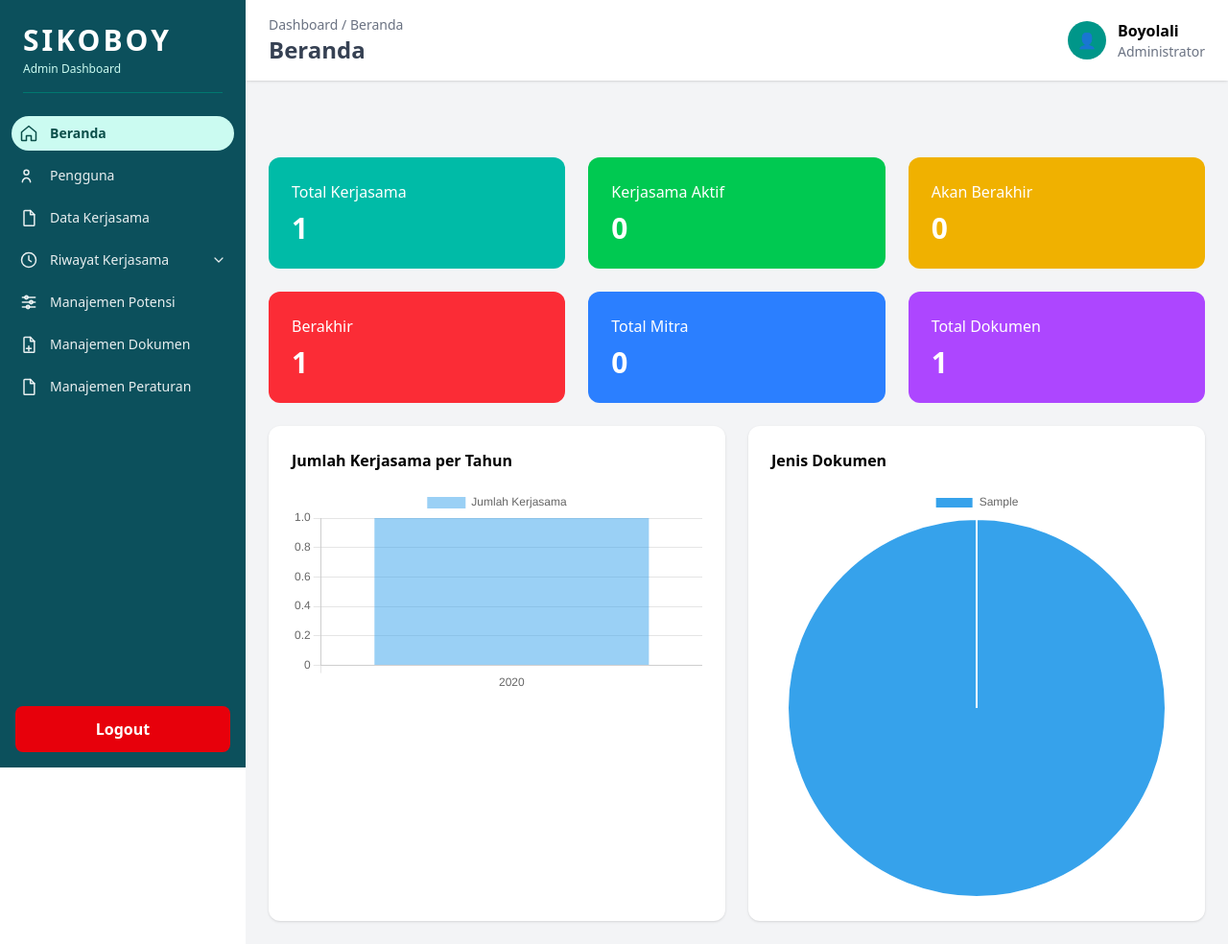
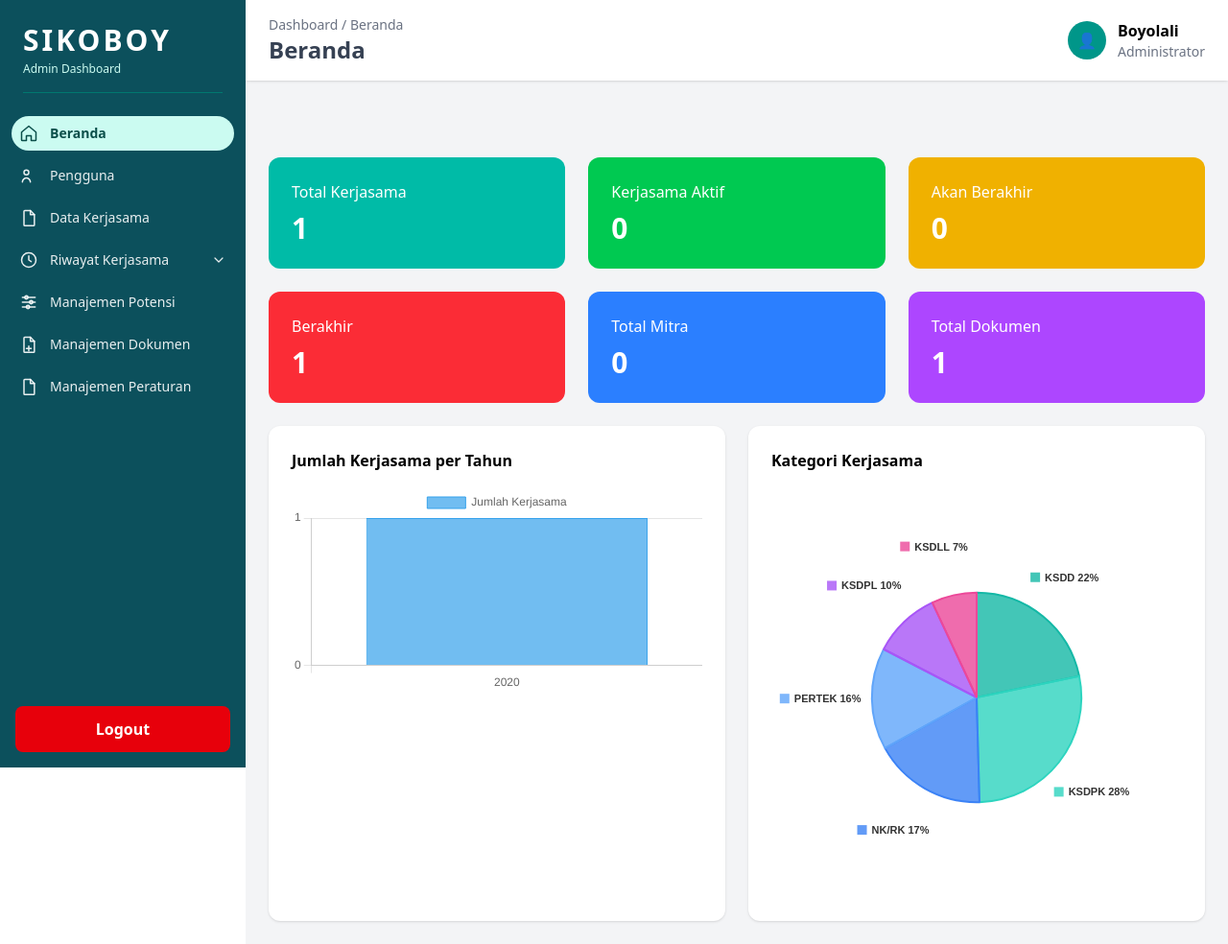
Before and after one commit to mbpsha/sikoboy, a Laravel app: page /admin/dashboard in a window 1280 px wide. Shown: the whole page at 96% size. Run offline with Laravel 12, Linux system fonts and the light colour scheme; a user stored in the database is signed in; tables that the repository leaves empty hold one stand-in row (values such as "Sample post"); style sheets or scripts are compiled from the project's sources; parts of the project's set-up code (start-up, migrations or seed data) failed here and were passed over; some libraries are stand-ins or nearby versions; some web fonts are replaced.

Commit message:
update dashboard admin diagram kategori kerjasama

```diff
--- a/resources/js/Pages/Admin/BerandaAdmin.vue
+++ b/resources/js/Pages/Admin/BerandaAdmin.vue
@@ -41,8 +41,8 @@
             </div>
 
             <div class="bg-white p-6 rounded-xl shadow">
-                <h2 class="font-semibold mb-4">Jenis Dokumen</h2>
-                <canvas id="pieChart"></canvas>
+                <h2 class="font-semibold mb-4">Kategori Kerjasama</h2>
+                <canvas id="categoryChart"></canvas>
             </div>
         </div>
     </AdminLayout>
@@ -62,7 +62,7 @@ const props = defineProps({
         type: Array,
         default: () => [],
     },
-    jenis_dokumen: {
+    kategori_kerjasama: {
         type: Array,
         default: () => [],
     },
@@ -71,29 +71,156 @@ const props = defineProps({
 const metrics = props.metrics ?? {};
 
 onMounted(() => {
+    // Dummy data untuk Kerjasama per Tahun
+    const dummyKerjasamaTahun = props.kerjasama_per_tahun.length > 0
+        ? props.kerjasama_per_tahun
+        : [
+            { tahun: '2020', total: 12 },
+            { tahun: '2021', total: 18 },
+            { tahun: '2022', total: 25 },
+            { tahun: '2023', total: 30 },
+            { tahun: '2024', total: 28 },
+        ];
+
+    // Dummy data untuk Kategori Kerjasama
+    const dummyKategoriKerjasama = props.kategori_kerjasama.length > 0
+        ? props.kategori_kerjasama
+        : [
+            { kategori: 'Kerjasama Daerah Antar Daerah (KSDD)', total: 25 },
+            { kategori: 'Kerjasama Dengan Pihak Ketiga (KSDPK)', total: 32 },
+            { kategori: 'Sinergi Dengan Pemerintah Pusat / Lembaga (NK/RK)', total: 20 },
+            { kategori: 'Perjanjian Teknis (PERTEK)', total: 18 },
+            { kategori: 'Kerjasama Daerah Dengan Pemerintah Daerah Di Luar Negeri (KSDPL)', total: 12 },
+            { kategori: 'Kerjasama Daerah Dengan Lembaga Di Luar Negeri (KSDLL)', total: 8 },
+        ];
+
+    // Hitung total untuk persentase
+    const totalKategori = dummyKategoriKerjasama.reduce((sum, row) => sum + row.total, 0) || 1;
+
+    // Helper untuk format persentase agar konsisten
+    const formatPercentage = (value) => Math.round((value / totalKategori) * 100) + '%';
+
+    // Chart 1: Kerjasama per Tahun (Bar Chart)
     new Chart(document.getElementById("barChart"), {
         type: "bar",
-        data: {
-            labels: (props.kerjasama_per_tahun ?? []).map((row) => row.tahun),
+        data: {  // ✅ PENTING: Keyword "data:" harus ada di sini
+            labels: dummyKerjasamaTahun.map((row) => row.tahun),
             datasets: [
                 {
                     label: "Jumlah Kerjasama",
-                    data: (props.kerjasama_per_tahun ?? []).map((row) => row.total),
+                    data: dummyKerjasamaTahun.map((row) => row.total),
+                    backgroundColor: "rgba(54, 162, 235, 0.7)",
+                    borderColor: "rgba(54, 162, 235, 1)",
+                    borderWidth: 1,
                 },
             ],
         },
+        options: {
+            responsive: true,
+            scales: {
+                y: {
+                    beginAtZero: true,
+                    ticks: { stepSize: 1 },
+                },
+            },
+        },
     });
 
-    new Chart(document.getElementById("pieChart"), {
+    // Chart 2: Kategori Kerjasama (Pie Chart) - LEGEND DIHAPUS
+    new Chart(document.getElementById("categoryChart"), {
         type: "pie",
-        data: {
-            labels: (props.jenis_dokumen ?? []).map((row) => row.jenis_dokumen),
+        data: {  // ✅ PENTING: Keyword "data:" harus ada di sini
+            labels: dummyKategoriKerjasama.map((row) => row.kategori),
             datasets: [
                 {
-                    data: (props.jenis_dokumen ?? []).map((row) => row.total),
+                    data: dummyKategoriKerjasama.map((row) => row.total),
+                    backgroundColor: [
+                        "rgba(20, 184, 166, 0.8)",   // KSDD
+                        "rgba(45, 212, 191, 0.8)",   // KSDPK
+                        "rgba(59, 130, 246, 0.8)",   // NK/RK
+                        "rgba(96, 165, 250, 0.8)",   // PERTEK
+                        "rgba(168, 85, 247, 0.8)",   // KSDPL
+                        "rgba(236, 72, 153, 0.8)",   // KSDLL
+                    ],
+                    borderColor: [
+                        "rgba(20, 184, 166, 1)",
+                        "rgba(45, 212, 191, 1)",
+                        "rgba(59, 130, 246, 1)",
+                        "rgba(96, 165, 250, 1)",
+                        "rgba(168, 85, 247, 1)",
+                        "rgba(236, 72, 153, 1)",
+                    ],
+                    borderWidth: 2,
                 },
             ],
         },
+        options: {
+            responsive: true,
+            radius: '65%',
+            layout: {
+                padding: {
+                    top: 50,
+                    right: 40,
+                    bottom: 40,
+                    left: 40
+                }
+            },
+            plugins: {
+                // ✅ LEGEND DIHAPUS agar teks panjang tidak muncul di bawah
+                legend: {
+                    display: false,
+                },
+                tooltip: {
+                    callbacks: {
+                        label: function(context) {
+                            return ` ${context.label}: ${formatPercentage(context.parsed)}`;
+                        }
+                    }
+                }
+            },
+        },
+        plugins: [{
+            id: 'externalLabels',
+            afterDraw: (chart) => {
+                const ctx = chart.ctx;
+                const chartArea = chart.chartArea;
+                const centerX = (chartArea.left + chartArea.right) / 2;
+                const centerY = (chartArea.top + chartArea.bottom) / 2;
+                const radius = Math.min(chartArea.right - chartArea.left, chartArea.bottom - chartArea.top) / 2.5;
+
+                const abbreviations = ['KSDD', 'KSDPK', 'NK/RK', 'PERTEK', 'KSDPL', 'KSDLL'];
+
+                chart.data.datasets[0].data.forEach((value, index) => {
+                    const percentage = formatPercentage(value);
+                    const abbr = abbreviations[index] || '';
+                    const color = chart.data.datasets[0].backgroundColor[index];
+
+                    const meta = chart._metasets[0];
+                    const startAngle = meta.data[index].startAngle;
+                    const endAngle = meta.data[index].endAngle;
+                    const midAngle = (startAngle + endAngle) / 2;
+
+                    const labelRadius = radius + 25;
+                    const x = centerX + Math.cos(midAngle) * labelRadius;
+                    const y = centerY + Math.sin(midAngle) * labelRadius;
+
+                    ctx.save();
+
+                    // Kotak warna
+                    ctx.fillStyle = color;
+                    ctx.fillRect(x - 45, y - 6, 10, 10);
+
+                    // Teks
+                    ctx.font = 'bold 11px Arial';
+                    ctx.fillStyle = '#333';
+                    ctx.textAlign = 'left';
+                    ctx.textBaseline = 'middle';
+                    ctx.fillText(`${abbr} ${percentage}`, x - 30, y);
+
+                    ctx.restore();
+                });
+            },
+        }],
     });
 });
 </script>
```
Also changed, not shown: package-lock.json.
